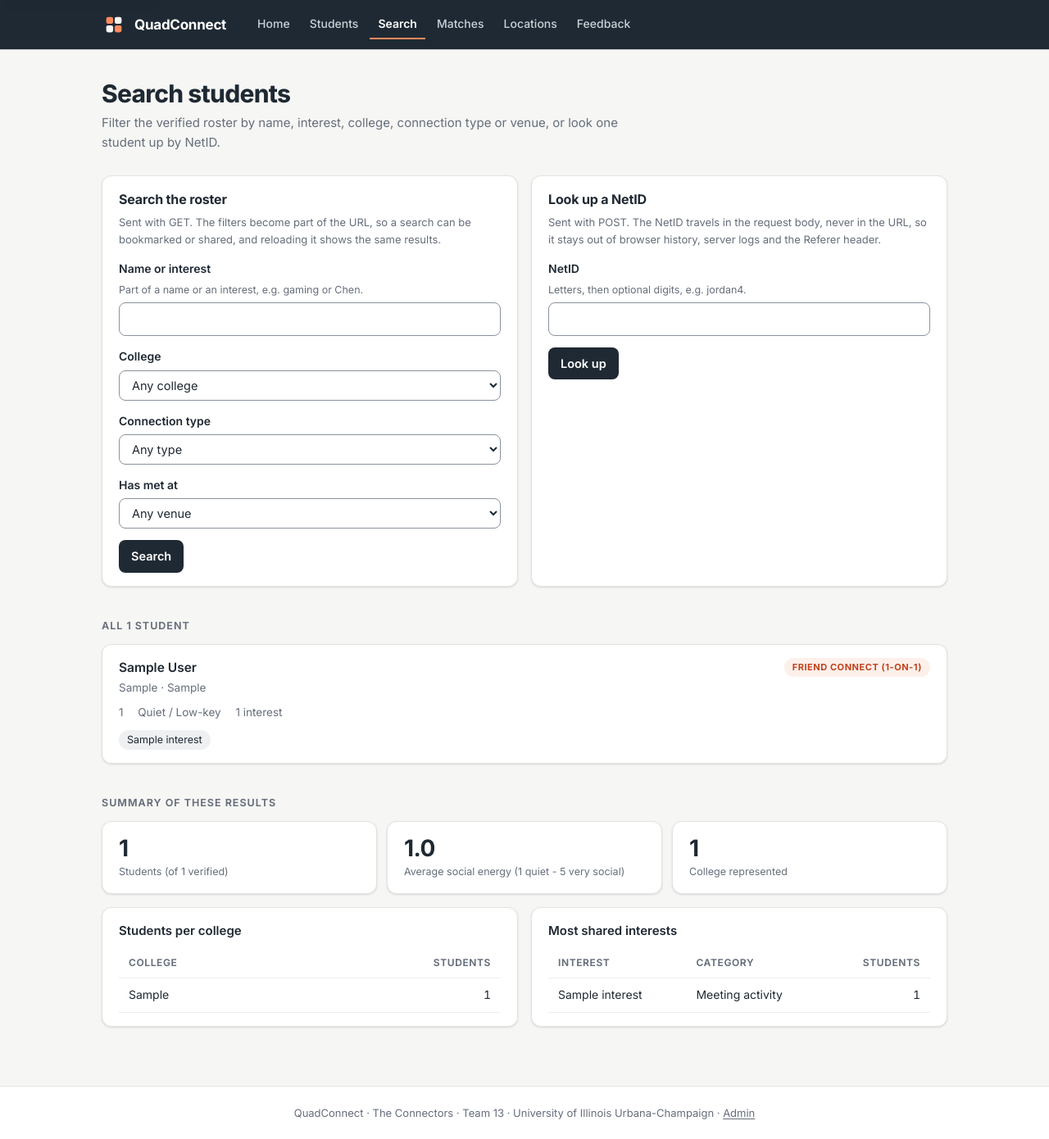
After one commit to manojkmohan5/13_QuadConnect, a Django app: page /search/ in a window 1280 px wide. The commit adds this page. Shown: the whole page at 82% size. Run offline with Django 5.2, Linux system fonts and the light colour scheme; tables that the repository leaves empty hold one stand-in row (values such as "Sample post").

Commit message:
feat(search): add /search/ with a GET roster search and a POST NetID lookup
StudentSearchView (base View) serves both forms on one page.

get() reads request.GET: filters that belong in a shareable URL.
  full_name__icontains OR interest_links__interest__name__icontains
  college__exact, preferred_connection__exact
  match_participations__match__location__name__exact (three hops)
  .distinct(), because spanning a to-many relation duplicates rows

post() reads request.POST: net_id__iexact, so the NetID stays out of the
URL, browser history, access logs and Referer. {% csrf_token %} guards
it; a miss is reported on the field with how to fix it. The page renders
from the POST rather than redirecting, since a redirect would put the
NetID back into a URL.

Aggregates over the current results:
  total    aggregate(Count, Avg)
  grouped  values("college").annotate(Count) and interests ranked by
           annotate(Count("profile_links")) across the relation
Results are re-selected through a pk subquery first, so the search's
joins cannot skew the counts. Every loop has an {% empty %} branch and
interests that matched the search are highlighted.

```diff
--- a/connect/templates/connect/base.html
+++ b/connect/templates/connect/base.html
@@ -47,6 +47,8 @@ because the link then points at the section, not at the page being shown.
          {% if u == 'home' %}class="active" aria-current="page"{% endif %}>Home</a>
       <a href="{% url 'connect:student-list' %}"
          {% if u == 'student-list' %}class="active" aria-current="page"{% elif u == 'student-detail' %}class="active" aria-current="true"{% endif %}>Students</a>
+      <a href="{% url 'connect:student-search' %}"
+         {% if u == 'student-search' %}class="active" aria-current="page"{% endif %}>Search</a>
       <a href="{% url 'connect:match-list' %}"
          {% if u == 'match-list' %}class="active" aria-current="page"{% elif u == 'match-detail' %}class="active" aria-current="true"{% endif %}>Matches</a>
       <a href="{% url 'connect:location-list' %}"
--- /dev/null
+++ b/connect/templates/connect/student_search.html
@@ -0,0 +1,181 @@
+{% extends "connect/base.html" %}
+{% comment %}
+Student search (P1-A3 Section 2). One page, two forms:
+
+  Search the roster   method="get"   filters live in the URL (shareable)
+  Look up a NetID     method="post"  NetID stays in the body ({% csrf_token %})
+
+Below them: the matching students, then aggregates over the same set.
+Every loop has an {% empty %} branch.
+{% endcomment %}
+
+{% block title %}Search students - QuadConnect{% endblock %}
+{% block heading %}Search students{% endblock %}
+
+{% block subtitle %}
+  <p class="sub">
+    Filter the verified roster by name, interest, college, connection type or
+    venue, or look one student up by NetID.
+  </p>
+{% endblock %}
+
+{% block content %}
+
+  <div class="grid-2">
+    <section class="card" aria-labelledby="search-title">
+      <h2 class="card-title" id="search-title">Search the roster</h2>
+      <p class="form-note">
+        Sent with GET. The filters become part of the URL, so a search can be
+        bookmarked or shared, and reloading it shows the same results.
+      </p>
+      <form class="form" method="get" action="{% url 'connect:student-search' %}"
+            role="search" aria-label="Search the roster">
+        {% for field in search_form %}
+          <div class="field">{{ field.as_field_group }}</div>
+        {% endfor %}
+        <div class="actions">
+          <button type="submit">Search</button>
+          {% if searching %}
+            <a class="btn btn-secondary" href="{% url 'connect:student-search' %}">Clear search</a>
+          {% endif %}
+        </div>
+      </form>
+    </section>
+
+    <section class="card" aria-labelledby="lookup-title">
+      <h2 class="card-title" id="lookup-title">Look up a NetID</h2>
+      <p class="form-note">
+        Sent with POST. The NetID travels in the request body, never in the
+        URL, so it stays out of browser history, server logs and the Referer
+        header.
+      </p>
+      <form class="form" method="post" action="{% url 'connect:student-search' %}">
+        {% csrf_token %}
+        <div class="field">{{ lookup_form.net_id.as_field_group }}</div>
+        <div class="actions">
+          <button type="submit">Look up</button>
+        </div>
+      </form>
+
+      {% if found %}
+        <div class="lookup-result">
+          <h3 class="card-title">Found</h3>
+          <div class="row">
+            <div>
+              <div class="title">
+                <a href="{{ found.get_absolute_url }}">{{ found.full_name }}</a>
+              </div>
+              <div class="subtitle">{{ found.college }}</div>
+              <div class="meta"><span>{{ found.net_id }}</span></div>
+            </div>
+            <span class="badge">{{ found.get_preferred_connection_display }}</span>
+          </div>
+        </div>
+      {% endif %}
+    </section>
+  </div>
+
+  <h2 class="section" id="results">
+    {% if searching %}
+      {{ summary.total }} of {{ roster_total }} student{{ roster_total|pluralize }} match{{ summary.total|pluralize:"es," }}
+    {% else %}
+      All {{ roster_total }} student{{ roster_total|pluralize }}
+    {% endif %}
+  </h2>
+
+  <ul class="list">
+  {% for student in students %}
+    <li class="card linked">
+      <div class="row">
+        <div>
+          <div class="title">
+            <a href="{{ student.get_absolute_url }}">{{ student.full_name }}</a>
+          </div>
+          <div class="subtitle">
+            {{ student.college }}{% if student.department %} &middot; {{ student.department }}{% endif %}
+          </div>
+          <div class="meta">
+            <span>{{ student.net_id }}</span>
+            <span>{{ student.get_social_energy_display }}</span>
+            <span>{{ student.interest_count }} interest{{ student.interest_count|pluralize }}</span>
+          </div>
+          <ul class="chips" aria-label="Interests">
+            {% for link in student.interest_links.all %}
+              {% if q and q in link.interest.name|lower %}
+                <li class="chip chip-match">{{ link.interest.name }}<span class="visually-hidden"> (matches your search)</span></li>
+              {% else %}
+                <li class="chip">{{ link.interest.name }}</li>
+              {% endif %}
+            {% empty %}
+              <li class="chip">No interests yet</li>
+            {% endfor %}
+          </ul>
+        </div>
+        <span class="badge">{{ student.get_preferred_connection_display }}</span>
+      </div>
+    </li>
+  {% empty %}
+    <li class="empty">
+      {% if search_form.errors %}
+        <div class="big">Fix the highlighted filter</div>
+        <p>One of the search filters has a value that is not in its list.
+           Pick a value from the list, or clear the search.</p>
+      {% else %}
+        <div class="big">No students match these filters</div>
+        <p>Try fewer filters or a shorter search term, or
+           <a href="{% url 'connect:student-search' %}">clear the search</a>.</p>
+      {% endif %}
+    </li>
+  {% endfor %}
+  </ul>
+
+  <h2 class="section">Summary of these results</h2>
+  <div class="grid">
+    <div class="card stat">
+      <div class="n">{{ summary.total }}</div>
+      <div class="l">Students (of {{ roster_total }} verified)</div>
+    </div>
+    <div class="card stat">
+      <div class="n">{{ summary.avg_energy|floatformat:1|default:"-" }}</div>
+      <div class="l">Average social energy (1 quiet - 5 very social)</div>
+    </div>
+    <div class="card stat">
+      <div class="n">{{ by_college|length }}</div>
+      <div class="l">College{{ by_college|length|pluralize }} represented</div>
+    </div>
+  </div>
+
+  <div class="grid-2 gap-top">
+    <div class="card scroll">
+      <table>
+        <caption>Students per college</caption>
+        <thead><tr><th scope="col">College</th><th scope="col" class="num">Students</th></tr></thead>
+        <tbody>
+          {% for row in by_college %}
+            <tr><td>{{ row.college }}</td><td class="num">{{ row.students }}</td></tr>
+          {% empty %}
+            <tr><td colspan="2">No students to group.</td></tr>
+          {% endfor %}
+        </tbody>
+      </table>
+    </div>
+    <div class="card scroll">
+      <table>
+        <caption>Most shared interests</caption>
+        <thead><tr><th scope="col">Interest</th><th scope="col">Category</th><th scope="col" class="num">Students</th></tr></thead>
+        <tbody>
+          {% for interest in top_interests %}
+            <tr>
+              <td>{{ interest.name }}</td>
+              <td>{{ interest.get_category_display }}</td>
+              <td class="num">{{ interest.students }}</td>
+            </tr>
+          {% empty %}
+            <tr><td colspan="3">No interests among these students.</td></tr>
+          {% endfor %}
+        </tbody>
+      </table>
+    </div>
+  </div>
+
+{% endblock %}
--- a/connect/urls.py
+++ b/connect/urls.py
@@ -30,6 +30,9 @@ urlpatterns = [
     path("students/<int:pk>/", views.StudentProfileDetailView.as_view(),
          name="student-detail"),
 
+    # --- P1-A3 Section 2 - ORM search (GET and POST forms) ------------------
+    path("search/", views.StudentSearchView.as_view(), name="student-search"),
+
     # --- Manojkumar Mohankumar - render() FBV ----------------------------
     path("matches/", views.match_list, name="match-list"),
     path("matches/<int:pk>/", views.MatchDetailView.as_view(),
--- a/connect/views.py
+++ b/connect/views.py
@@ -17,7 +17,7 @@ feature branch; nobody needs to touch base.html or another owner's section.
 
 from datetime import date
 
-from django.db.models import Avg, Count, Q
+from django.db.models import Avg, Count, Prefetch, Q
 from django.http import HttpResponse
 from django.shortcuts import render
 from django.template import loader
@@ -25,12 +25,14 @@ from django.utils.timezone import localtime
 from django.views import View
 from django.views.generic import DetailView, ListView
 
+from .forms import NetIDLookupForm, StudentSearchForm
 from .models import (
     CampusLocation,
     ExperienceFeedback,
     Interest,
     Match,
     MatchParticipant,
+    ProfileInterest,
     StudentProfile,
 )
 
@@ -507,3 +509,136 @@ class StudentProfileDetailView(DetailView):
             .order_by("-match__scheduled_for")
         )
         return context
+
+
+# ===========================================================================
+# P1-A3 Section 2 - ORM search: one page, a GET form and a POST form
+# URL name: connect:student-search
+# ===========================================================================
+
+
+def _search_students(data):
+    """Return the students matching a valid StudentSearchForm's data.
+
+    Every filter is optional; an empty form matches the whole roster.
+    """
+    matches = StudentProfile.objects.all()
+    if data.get("q"):
+        # One text box searches two places. The second lookup spans two
+        # relationships: StudentProfile -> ProfileInterest -> Interest.
+        matches = matches.filter(
+            Q(full_name__icontains=data["q"])
+            | Q(interest_links__interest__name__icontains=data["q"])
+        )
+    if data.get("college"):
+        matches = matches.filter(college__exact=data["college"])
+    if data.get("connection"):
+        matches = matches.filter(preferred_connection__exact=data["connection"])
+    if data.get("venue"):
+        # Three hops: StudentProfile -> MatchParticipant -> Match ->
+        # CampusLocation. "Students who have had a match at this venue."
+        matches = matches.filter(
+            match_participations__match__location__name__exact=data["venue"]
+        )
+    # Spanning a to-many relation yields one row per matching related row,
+    # so a student with two matching interests would appear twice.
+    return matches.distinct()
+
+
+class StudentSearchView(View):
+    """Search the verified roster two ways, on one page.
+
+    GET reads request.GET through StudentSearchForm: the filters belong in
+    the URL, so a search can be bookmarked or shared and a reload shows the
+    same results.
+
+    POST reads request.POST through NetIDLookupForm: the NetID belongs in
+    the request body, so it stays out of history, logs and Referer headers.
+    The page is rendered straight from the POST instead of redirecting,
+    because a redirect would have to put the NetID back into a URL.
+
+    Both methods render the same template, with the results and their
+    aggregate summary for the current GET filters.
+    """
+
+    template_name = "connect/student_search.html"
+
+    def get(self, request):
+        # Unbound on a bare /search/, so the page opens without errors.
+        search_form = StudentSearchForm(request.GET or None)
+        return self._render(request, search_form, NetIDLookupForm())
+
+    def post(self, request):
+        lookup_form = NetIDLookupForm(request.POST)
+        found = None
+        if lookup_form.is_valid():
+            net_id = lookup_form.cleaned_data["net_id"]
+            found = StudentProfile.objects.filter(net_id__iexact=net_id).first()
+            if found is None:
+                lookup_form.add_error("net_id", (
+                    f'No verified student has the NetID "{net_id}". Check '
+                    f"the spelling, or search the roster by name instead."
+                ))
+        return self._render(request, StudentSearchForm(), lookup_form, found)
+
+    def _render(self, request, search_form, lookup_form, found=None):
+        if not search_form.is_bound:
+            matching = StudentProfile.objects.all()
+        elif search_form.is_valid():
+            matching = _search_students(search_form.cleaned_data)
+        else:
+            matching = StudentProfile.objects.none()
+
+        # Re-select through a pk subquery so the annotation and the
+        # aggregates below are not skewed by the search's joins: counting
+        # interest_links on the filtered query would count only the
+        # interests that matched the search, not all of them.
+        results = StudentProfile.objects.filter(pk__in=matching.values("pk"))
+
+        # ponytail: unpaginated; the roster at /students/ paginates, add it
+        # here too once the roster outgrows a single page.
+        students = (
+            results.annotate(interest_count=Count("interest_links"))
+            .prefetch_related(Prefetch(
+                "interest_links",
+                queryset=ProfileInterest.objects.select_related("interest")
+                .order_by("-is_primary", "interest__name"),
+            ))
+            .order_by("full_name", "net_id")
+        )
+
+        # Total: aggregate() collapses the result set into one row.
+        summary = results.aggregate(
+            total=Count("id"),
+            avg_energy=Avg("social_energy"),
+        )
+        # Grouped: values() + annotate() is GROUP BY college.
+        by_college = (
+            results.values("college")
+            .annotate(students=Count("id"))
+            .order_by("-students", "college")
+        )
+        # Grouped across a relation: interests ranked by how many of the
+        # matching students picked them. filter() before annotate() makes
+        # the count consider only those students' selections.
+        top_interests = (
+            Interest.objects.filter(profile_links__profile__in=results)
+            .annotate(students=Count("profile_links"))
+            .order_by("-students", "name")[:6]
+        )
+
+        # cleaned_data exists only once a bound form has been validated.
+        q = getattr(search_form, "cleaned_data", {}).get("q", "")
+        context = {
+            "search_form": search_form,
+            "lookup_form": lookup_form,
+            "found": found,
+            "searching": search_form.is_bound,
+            "q": q.lower(),
+            "students": students,
+            "summary": summary,
+            "by_college": by_college,
+            "top_interests": top_interests,
+            "roster_total": StudentProfile.objects.count(),
+        }
+        return render(request, self.template_name, context)
--- a/static/css/quadconnect.css
+++ b/static/css/quadconnect.css
@@ -192,7 +192,7 @@ h2.section {
   font-weight: 650;
   margin: 38px 0 12px;
 }
-h3.card-title { font-size: 16px; margin: 0 0 4px; letter-spacing: -0.01em; }
+.card-title { font-size: 16px; margin: 0 0 4px; letter-spacing: -0.01em; }
 
 .crumbs { font-size: 13.5px; margin: 0 0 14px; color: var(--muted); }
 .crumbs a { color: var(--muted); }
@@ -299,7 +299,7 @@ ul.list { list-style: none; margin: 0; padding: 0; }
 .badge-ok { background: var(--ok-soft); color: var(--ok); }
 .badge-warn { background: var(--warn-soft); color: var(--warn); }
 
-.chips { display: flex; flex-wrap: wrap; gap: 6px; margin-top: 10px; }
+.chips { display: flex; flex-wrap: wrap; gap: 6px; margin: 10px 0 0; padding: 0; list-style: none; }
 .chip {
   font-size: 12.5px;
   padding: 2px 10px;
@@ -373,12 +373,15 @@ ul.list { list-style: none; margin: 0; padding: 0; }
 .form .field { display: flex; flex-direction: column; gap: 5px; }
 .form .field-inline { flex-direction: row; align-items: center; gap: 8px; }
 .form label { font-weight: 600; font-size: 14px; }
-.form .help { font-size: 12.5px; color: var(--muted); margin: 0; }
+/* .helptext is the class Django's own field template gives help text. */
+.form .help, .form .helptext { font-size: 12.5px; color: var(--muted); margin: 0; }
 .form .field-error { font-size: 13px; color: var(--danger); font-weight: 600; margin: 0; }
 .form [aria-invalid="true"] { border-color: var(--danger); border-width: 2px; }
 .form .errorlist { list-style: none; margin: 0; padding: 0; color: var(--danger);
                    font-size: 13px; font-weight: 600; }
-.form-note { font-size: 13px; color: var(--muted); margin: 10px 0 0; }
+.form-note { font-size: 13px; color: var(--muted); margin: 4px 0 14px; }
+.lookup-result { margin-top: 16px; padding-top: 14px; border-top: 1px solid var(--line); }
+.gap-top { margin-top: 16px; }
 
 /* --- Flash messages ------------------------------------------------------ */
 .messages { margin: 0 0 20px; display: flex; flex-direction: column; gap: 8px; }
```
